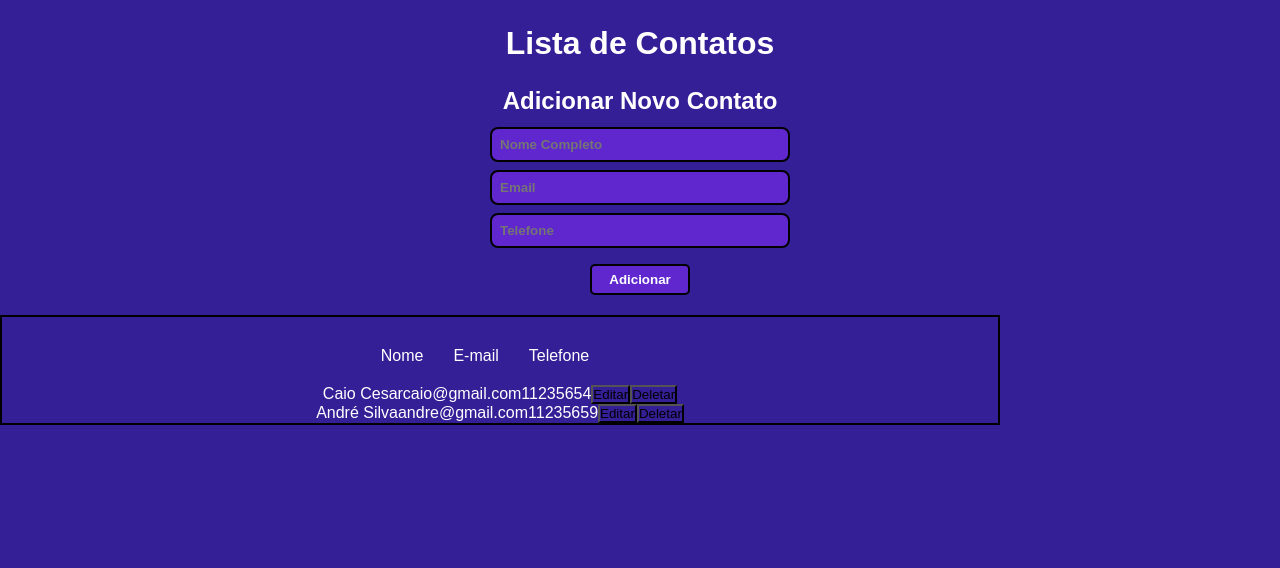
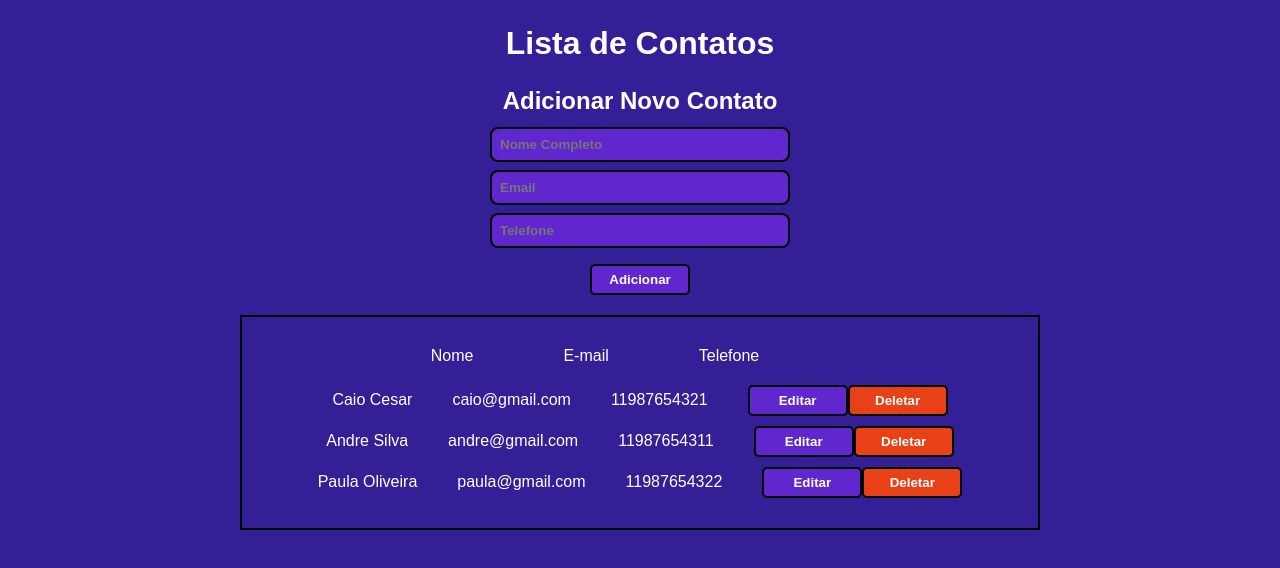
Before and after one commit to CaioPO2/Lista_de_contatos, a React (Create React App) app: page / in a window 1280 px wide. Shown: the top 568 px of the page. Built offline with nearby package versions, Linux system fonts and the light colour scheme.

Commit message:
implementado a função remover e adicionar

```diff
--- a/src/components/contato/index.tsx
+++ b/src/components/contato/index.tsx
@@ -1,31 +1,49 @@
 import { useState } from 'react'
+import {
+  SpanContato,
+  BotaoContatoEditar,
+  BotaoContatoDeletarECancelar,
+  BotaoContatoSalvar
+} from './style'
 
-type Props = {
-  nome: string
-  email: string
-  telefone: string
-}
+import { remover } from '../../store/reducers/contatos'
+import { useDispatch } from 'react-redux'
+import ContatoClass from '../../models/Contato'
 
-const Contato = ({ nome, email, telefone }: Props) => {
+type Props = ContatoClass
+
+const Contato = ({ nome, email, telefone, id }: Props) => {
+  const dispatch = useDispatch()
   const [estaEditando, setEstaEditando] = useState(false)
   return (
     <div>
-      <span>{nome}</span>
-      <span>{email}</span>
-      <span>{telefone}</span>
+      <SpanContato>{nome}</SpanContato>
+      <SpanContato>{email}</SpanContato>
+      <SpanContato>{telefone}</SpanContato>
       {estaEditando ? (
         <>
-          <button type="button">Salvar</button>
-          <button onClick={() => setEstaEditando(false)} type="button">
+          <BotaoContatoSalvar type="button">Salvar</BotaoContatoSalvar>
+          <BotaoContatoDeletarECancelar
+            onClick={() => setEstaEditando(false)}
+            type="button"
+          >
             Cancelar
-          </button>
+          </BotaoContatoDeletarECancelar>
         </>
       ) : (
         <>
-          <button onClick={() => setEstaEditando(true)} type="button">
+          <BotaoContatoEditar
+            onClick={() => setEstaEditando(true)}
+            type="button"
+          >
             Editar
-          </button>
-          <button type="button">Deletar</button>
+          </BotaoContatoEditar>
+          <BotaoContatoDeletarECancelar
+            onClick={() => dispatch(remover(id))}
+            type="button"
+          >
+            Deletar
+          </BotaoContatoDeletarECancelar>
         </>
       )}
     </div>
--- /dev/null
+++ b/src/components/contato/style.ts
@@ -0,0 +1,41 @@
+import styled from 'styled-components'
+
+export const SpanContato = styled.span`
+  padding-right: 40px;
+`
+
+export const BotaoContatoEditar = styled.button`
+  width: 100%;
+  max-width: 100px;
+  padding: 6px;
+  border-radius: 5px;
+  border: 2px solid #000;
+  font-weight: bold;
+  background-color: #5f27cd;
+  color: #fff;
+  cursor: pointer;
+`
+
+export const BotaoContatoDeletarECancelar = styled.button`
+  width: 100%;
+  max-width: 100px;
+  padding: 6px;
+  border-radius: 5px;
+  border: 2px solid #000;
+  font-weight: bold;
+  background-color: #e84118;
+  color: #fff;
+  cursor: pointer;
+`
+
+export const BotaoContatoSalvar = styled.button`
+  width: 100%;
+  max-width: 100px;
+  padding: 6px;
+  border-radius: 5px;
+  border: 2px solid #000;
+  font-weight: bold;
+  background-color: #44bd32;
+  color: #fff;
+  cursor: pointer;
+`
--- a/src/containers/Lista de contatos/index.tsx
+++ b/src/containers/Lista de contatos/index.tsx
@@ -1,36 +1,32 @@
+import { useSelector } from 'react-redux'
 import Contato from '../../components/contato'
 import { ContainerLista, Lista, ContatoLista, SpanLista } from './styles'
 
-const contatos = [
-  {
-    id: 1,
-    nome: 'Caio Cesar',
-    email: 'caio@gmail.com',
-    telefone: '11235654'
-  },
-  {
-    id: 2,
-    nome: 'André Silva',
-    email: 'andre@gmail.com',
-    telefone: '11235659'
-  }
-]
+import { RootReducer } from '../../store'
 
-const ListaDeContatos = () => (
+const ListaDeContatos = () => {
+  const { itens } = useSelector((state: RootReducer) => state.contatos)
+  return (
     <>
       <ContainerLista>
         <SpanLista>Nome</SpanLista>
         <SpanLista>E-mail</SpanLista>
         <SpanLista>Telefone</SpanLista>
         <Lista>
-        {contatos.map((t) => (
+          {itens.map((t) => (
             <ContatoLista key={t.id}>
-            <Contato nome={t.nome} email={t.email} telefone={t.telefone} />
+              <Contato
+                id={t.id}
+                nome={t.nome}
+                email={t.email}
+                telefone={t.telefone}
+              />
             </ContatoLista>
           ))}
         </Lista>
       </ContainerLista>
     </>
   )
+}
 
 export default ListaDeContatos
--- a/src/containers/Lista de contatos/styles.ts
+++ b/src/containers/Lista de contatos/styles.ts
@@ -2,9 +2,9 @@ import styled from 'styled-components'
 
 export const ContainerLista = styled.div`
   text-align: center;
-  max-width: 1000px;
+  max-width: 800px;
   width: 100%;
-  margin: 0px 0;
+  margin: 0 auto;
   padding-top: 30px;
   color: #fff;
   border: 2px solid #000;
@@ -13,11 +13,15 @@ export const ContainerLista = styled.div`
 export const SpanLista = styled.span`
   display: inline-block;
   justify-content: center;
-  padding-right: 30px;
+  padding-right: 90px;
 `
 
 export const Lista = styled.ul`
   padding-top: 20px;
+  padding-bottom: 20px;
+  list-style: none;
 `
 
-export const ContatoLista = styled.li``
+export const ContatoLista = styled.li`
+  padding-bottom: 10px;
+`
--- a/src/containers/formulario/index.tsx
+++ b/src/containers/formulario/index.tsx
@@ -1,17 +1,53 @@
+import { useDispatch } from 'react-redux'
 import { Campo, Container, Botao, SubTitulo } from './style'
+import { FormEvent, useState } from 'react'
+import Contato from '../../models/Contato'
+import { adicionar } from '../../store/reducers/contatos'
 
-const Formulario = () => (
+const Formulario = () => {
+  const dispatch = useDispatch()
+  const [nome, setNome] = useState('')
+  const [email, setEmail] = useState('')
+  const [telefone, setTelefone] = useState('')
+
+  const adicionarContato = (evento: FormEvent) => {
+    evento.preventDefault()
+    const contatoParaAdicionar = new Contato(9, nome, email, telefone)
+
+    dispatch(adicionar(contatoParaAdicionar))
+  }
+
+  return (
     <>
       <Container>
         <SubTitulo>Adicionar Novo Contato</SubTitulo>
-      <form>
-        <Campo type="text" placeholder="Nome Completo" required />
-        <Campo type="email" placeholder="Email" required />
-        <Campo type="tel" placeholder="Telefone" required />
+        <form onSubmit={adicionarContato}>
+          <Campo
+            value={nome}
+            onChange={({ target }) => setNome(target.value)}
+            type="text"
+            placeholder="Nome Completo"
+            required
+          />
+          <Campo
+            value={email}
+            onChange={({ target }) => setEmail(target.value)}
+            type="email"
+            placeholder="Email"
+            required
+          />
+          <Campo
+            value={telefone}
+            onChange={({ target }) => setTelefone(target.value)}
+            type="tel"
+            placeholder="Telefone"
+            required
+          />
+          <Botao type="submit">Adicionar</Botao>
         </form>
-      <Botao>Adicionar</Botao>
       </Container>
     </>
   )
+}
 
 export default Formulario
--- /dev/null
+++ b/src/models/Contato.ts
@@ -0,0 +1,15 @@
+class Contato {
+  id: number
+  nome: string
+  email: string
+  telefone: string
+
+  constructor(id: number, nome: string, email: string, telefone: string) {
+    this.id = id
+    this.nome = nome
+    this.email = email
+    this.telefone = telefone
+  }
+}
+
+export default Contato
--- /dev/null
+++ b/src/store/index.ts
@@ -0,0 +1,13 @@
+import { configureStore } from '@reduxjs/toolkit'
+
+import contatosReducer from './reducers/contatos'
+
+const store = configureStore({
+  reducer: {
+    contatos: contatosReducer
+  }
+})
+
+export type RootReducer = ReturnType<typeof store.getState>
+
+export default store
--- /dev/null
+++ b/src/store/reducers/contatos.ts
@@ -0,0 +1,56 @@
+import { createSlice, PayloadAction } from '@reduxjs/toolkit'
+import Contato from '../../models/Contato'
+
+type ContatosState = {
+  itens: Contato[]
+}
+
+const initialState: ContatosState = {
+  itens: [
+    {
+      id: 1,
+      nome: 'Caio Cesar',
+      email: 'caio@gmail.com',
+      telefone: '11987654321'
+    },
+    {
+      id: 2,
+      nome: 'Andre Silva',
+      email: 'andre@gmail.com',
+      telefone: '11987654311'
+    },
+    {
+      id: 3,
+      nome: 'Paula Oliveira',
+      email: 'paula@gmail.com',
+      telefone: '11987654322'
+    }
+  ]
+}
+
+const contatosSlice = createSlice({
+  name: 'contatos',
+  initialState,
+  reducers: {
+    remover: (state, action: PayloadAction<number>) => {
+      state.itens = state.itens.filter(
+        (contato) => contato.id !== action.payload
+      )
+    },
+    adicionar: (state, action: PayloadAction<Contato>) => {
+      const ContatoJaExiste = state.itens.find(
+        (contato) => contato.telefone === action.payload.telefone
+      )
+
+      if (ContatoJaExiste) {
+        alert('Esse número ja foi adicionado')
+      } else {
+        state.itens.push(action.payload)
+      }
+    }
+  }
+})
+
+export const { remover, adicionar } = contatosSlice.actions
+
+export default contatosSlice.reducer
```
Also changed, not shown: src/App.tsx (+5 -2 lines). Lines whose indentation alone changed are shown as unchanged.
